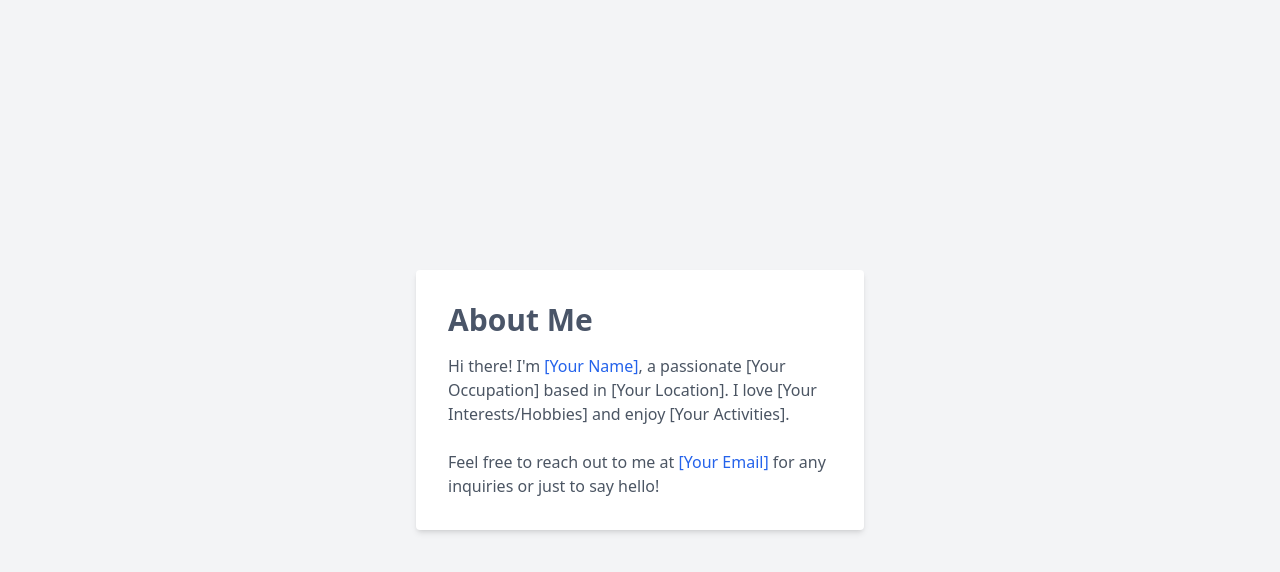
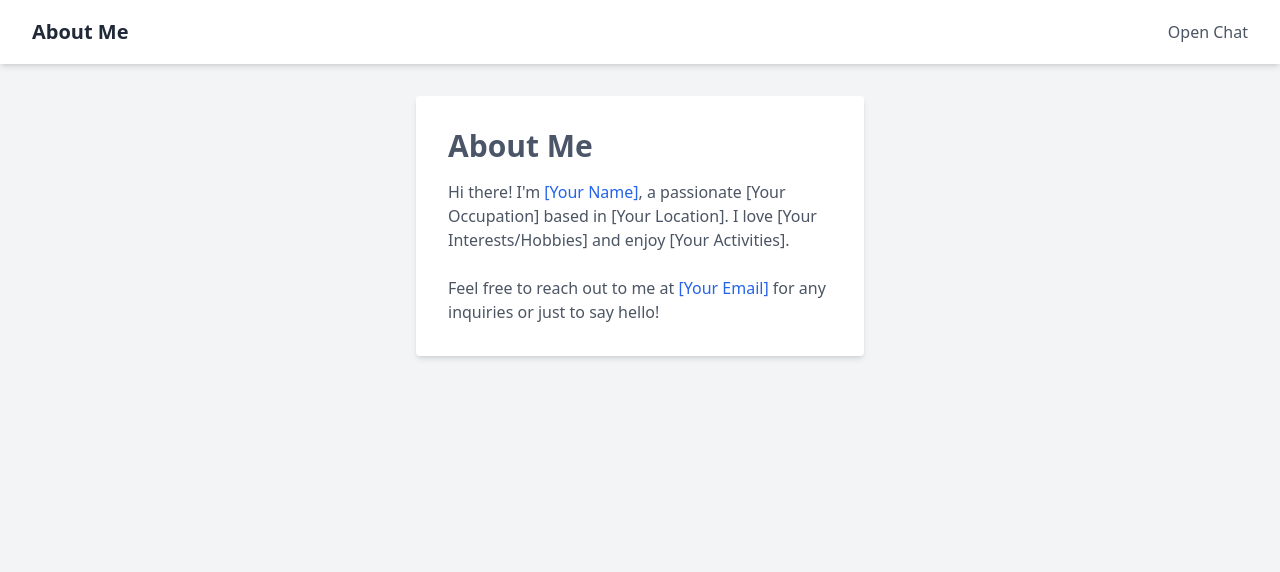
Before and after one commit to eldor47/eldor.io, a Next.js app: page / in a window 1280 px wide. Shown: the top 572 px of the page. Built offline with nearby package versions, Linux system fonts and the light colour scheme.

Commit message:
basic scaffolding

```diff
--- a/src/components/Home.tsx
+++ b/src/components/Home.tsx
@@ -1,9 +1,35 @@
-import React from 'react';
+import React, { useState } from 'react';
 
 const Home: React.FC = () => {
+  const [isChatOpen, setIsChatOpen] = useState(false);
+
+  const toggleChat = () => {
+    setIsChatOpen(!isChatOpen);
+  };
+
   return (
-    <div className="bg-gray-100 min-h-screen flex items-center justify-center">
-      <div className="max-w-md p-8 bg-white rounded shadow-md">
+    <div className="bg-gray-100 min-h-screen">
+      {/* Navbar */}
+      <nav className="bg-white shadow-md">
+        <div className="max-w-7xl mx-auto px-4 sm:px-6 lg:px-8">
+          <div className="flex justify-between h-16 items-center">
+            <div className="flex items-center">
+              <span className="font-semibold text-xl text-gray-800">About Me</span>
+            </div>
+            <div className="flex items-center">
+              <button
+                className="text-gray-600 hover:text-gray-800 focus:outline-none"
+                onClick={toggleChat}
+              >
+                Open Chat
+              </button>
+            </div>
+          </div>
+        </div>
+      </nav>
+
+      {/* Content */}
+      <div className="max-w-md mx-auto p-8 mt-8 bg-white rounded shadow-md">
         <h1 className="text-3xl font-semibold mb-4">About Me</h1>
         <p className="text-gray-600 mb-6">
           Hi there! I'm <span className="text-blue-600">[Your Name]</span>, a passionate [Your Occupation] based in [Your Location]. I love [Your Interests/Hobbies] and enjoy [Your Activities].
@@ -12,6 +38,14 @@ const Home: React.FC = () => {
           Feel free to reach out to me at <a href="mailto:[Your Email]" className="text-blue-600 hover:underline">[Your Email]</a> for any inquiries or just to say hello!
         </p>
       </div>
+
+      {/* Chat Bar */}
+      {isChatOpen && (
+        <div className="fixed bottom-0 right-4 p-4 bg-white rounded-tl-lg shadow-md w-64">
+          {/* Your chat content goes here */}
+          <p className="text-gray-600">Chat with me!</p>
+        </div>
+      )}
     </div>
   );
 };
```
